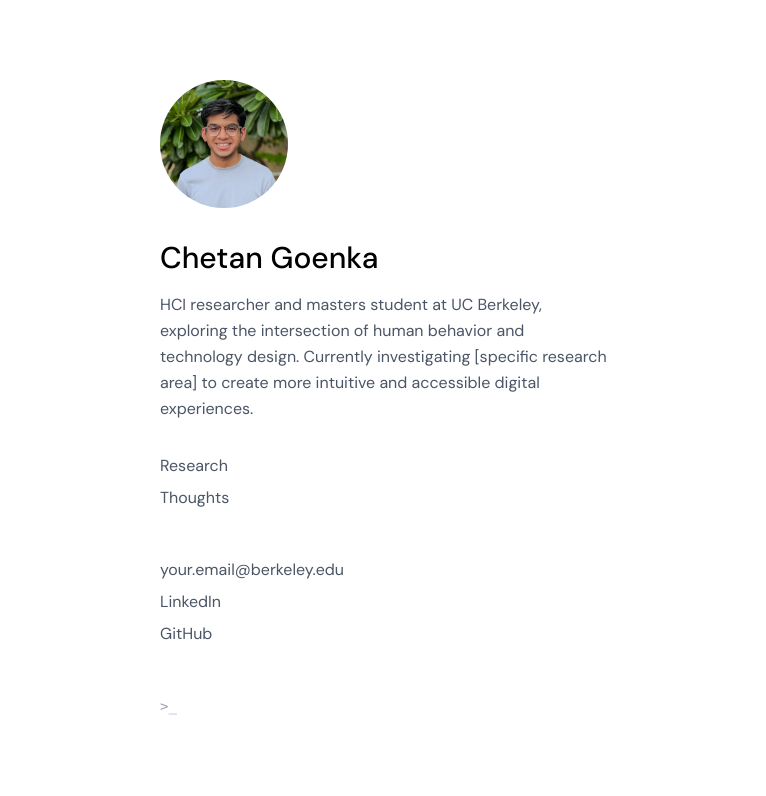
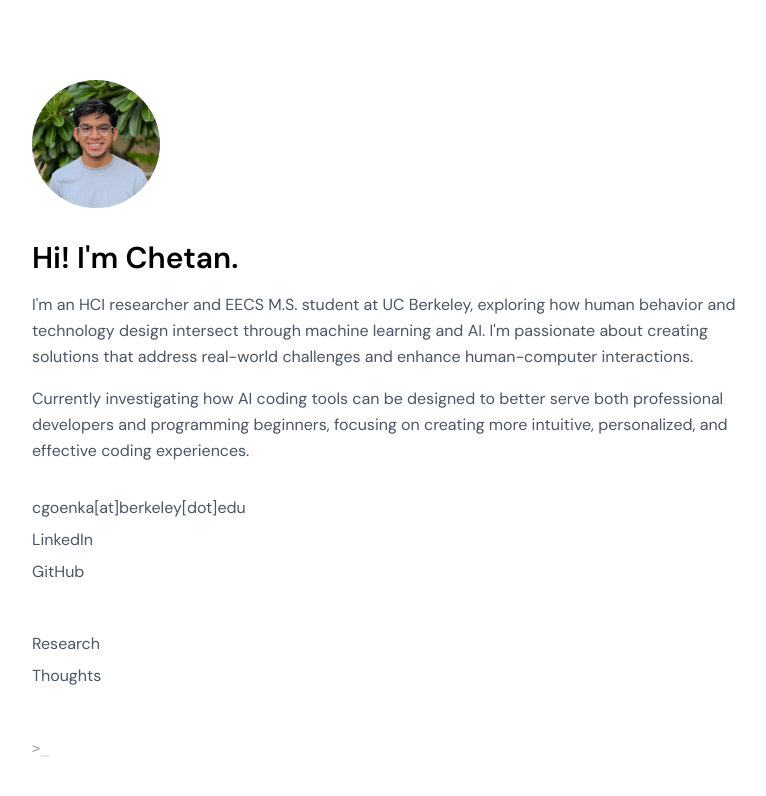
Before and after one commit to c-goenka/personal-website, a Next.js app: page / in a window 1280 px wide. Shown: the top 796 px of the page, without its empty margins (256-1022 px from the left). Built offline with nearby package versions, Linux system fonts and the light colour scheme.

Commit message:
home page style changes

```diff
--- a/src/app/page.tsx
+++ b/src/app/page.tsx
@@ -3,7 +3,7 @@ import Link from "next/link";
 
 export default function Home() {
     return (
-        <div className="max-w-lg mx-auto px-8 py-20">
+        <div className="max-w-3xl mx-auto px-8 py-20">
             {/* Profile Photo */}
             <div className="mb-8">
                 <div className="w-32 h-32 rounded-full overflow-hidden">
@@ -19,12 +19,41 @@ export default function Home() {
 
             {/* Name */}
             <div className="mb-8">
-                <h1 className="text-3xl font-medium mb-4">Chetan Goenka</h1>
+                <h1 className="text-3xl font-semibold mb-4">Hi! I'm Chetan.</h1>
                 <p className="text-gray-600 leading-relaxed">
-                    HCI researcher and masters student at UC Berkeley, exploring the intersection of
-                    human behavior and technology design. Currently investigating [specific research area]
-                    to create more intuitive and accessible digital experiences.
+                    I'm an HCI researcher and EECS M.S. student at UC Berkeley, exploring how human behavior and technology design intersect through machine learning and AI. I'm passionate about creating solutions that address real-world challenges and enhance human-computer interactions.
                 </p>
+                <p className="text-gray-600 leading-relaxed mt-4">
+                    Currently investigating how AI coding tools can be designed to better serve both professional developers and programming beginners, focusing on creating more intuitive, personalized, and effective coding experiences.
+                </p>
+            </div>
+
+            {/* Contact Links */}
+            <div className="mb-12">
+                <div className="flex flex-col gap-2">
+                    <a
+                        href="mailto:cgoenka@berkeley.edu"
+                        className="text-gray-600 hover:text-black transition-colors"
+                    >
+                        cgoenka[at]berkeley[dot]edu
+                    </a>
+                    <a
+                        href="https://linkedin.com/in/yourprofile"
+                        target="_blank"
+                        rel="noopener noreferrer"
+                        className="text-gray-600 hover:text-black transition-colors"
+                    >
+                        LinkedIn
+                    </a>
+                    <a
+                        href="https://github.com/yourusername"
+                        target="_blank"
+                        rel="noopener noreferrer"
+                        className="text-gray-600 hover:text-black transition-colors"
+                    >
+                        GitHub
+                    </a>
+                </div>
             </div>
 
             {/* Navigation Links */}
@@ -45,34 +74,6 @@ export default function Home() {
                 </div>
             </div>
 
-            {/* Contact Links */}
-            <div className="mb-12">
-                <div className="flex flex-col gap-2">
-                    <a
-                        href="mailto:your.email@berkeley.edu"
-                        className="text-gray-600 hover:text-black transition-colors"
-                    >
-                        your.email@berkeley.edu
-                    </a>
-                    <a
-                        href="https://linkedin.com/in/yourprofile"
-                        target="_blank"
-                        rel="noopener noreferrer"
-                        className="text-gray-600 hover:text-black transition-colors"
-                    >
-                        LinkedIn
-                    </a>
-                    <a
-                        href="https://github.com/yourusername"
-                        target="_blank"
-                        rel="noopener noreferrer"
-                        className="text-gray-600 hover:text-black transition-colors"
-                    >
-                        GitHub
-                    </a>
-                </div>
-            </div>
-
             {/* Terminal Hint */}
             <div>
                 <button
```
